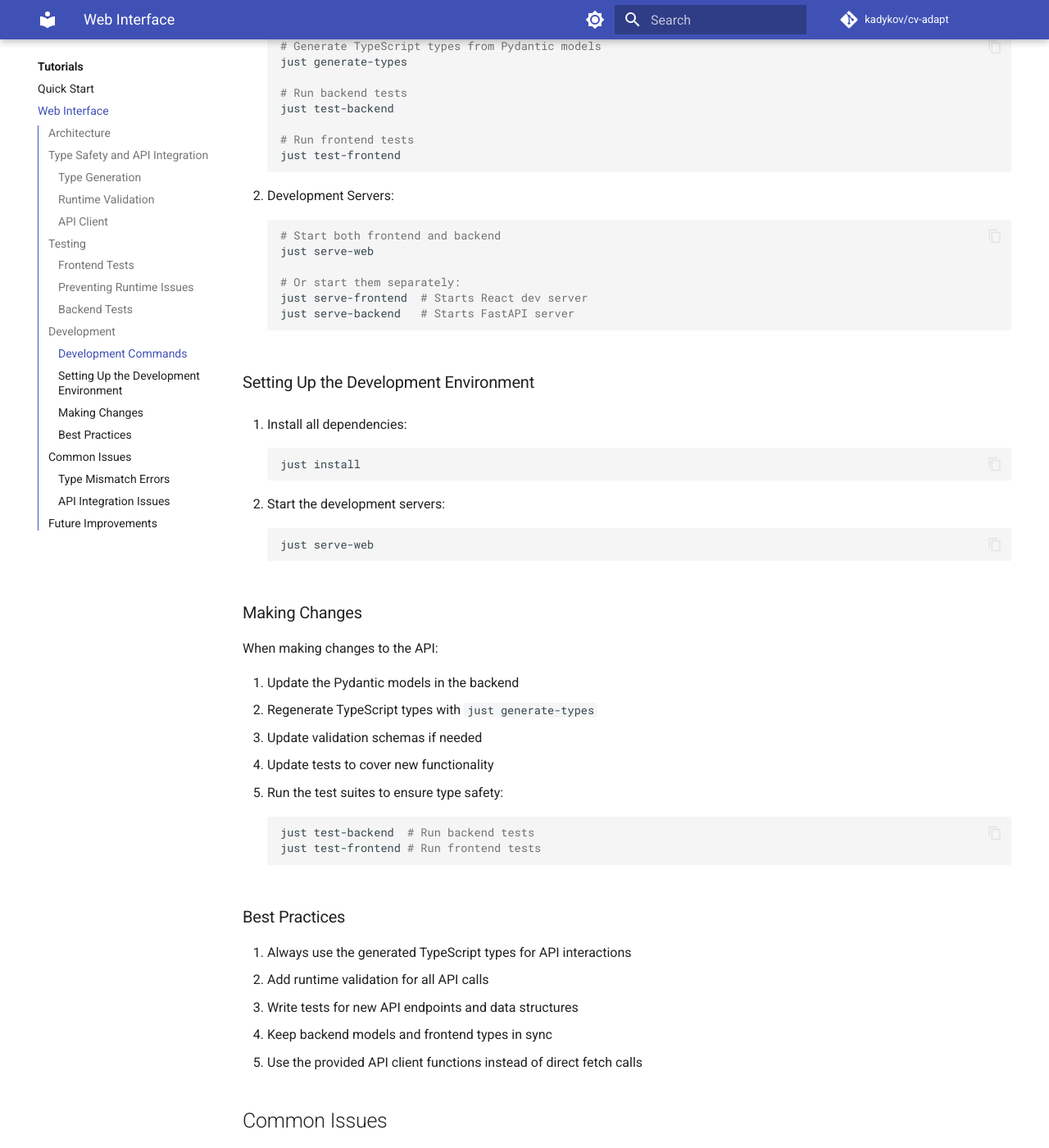
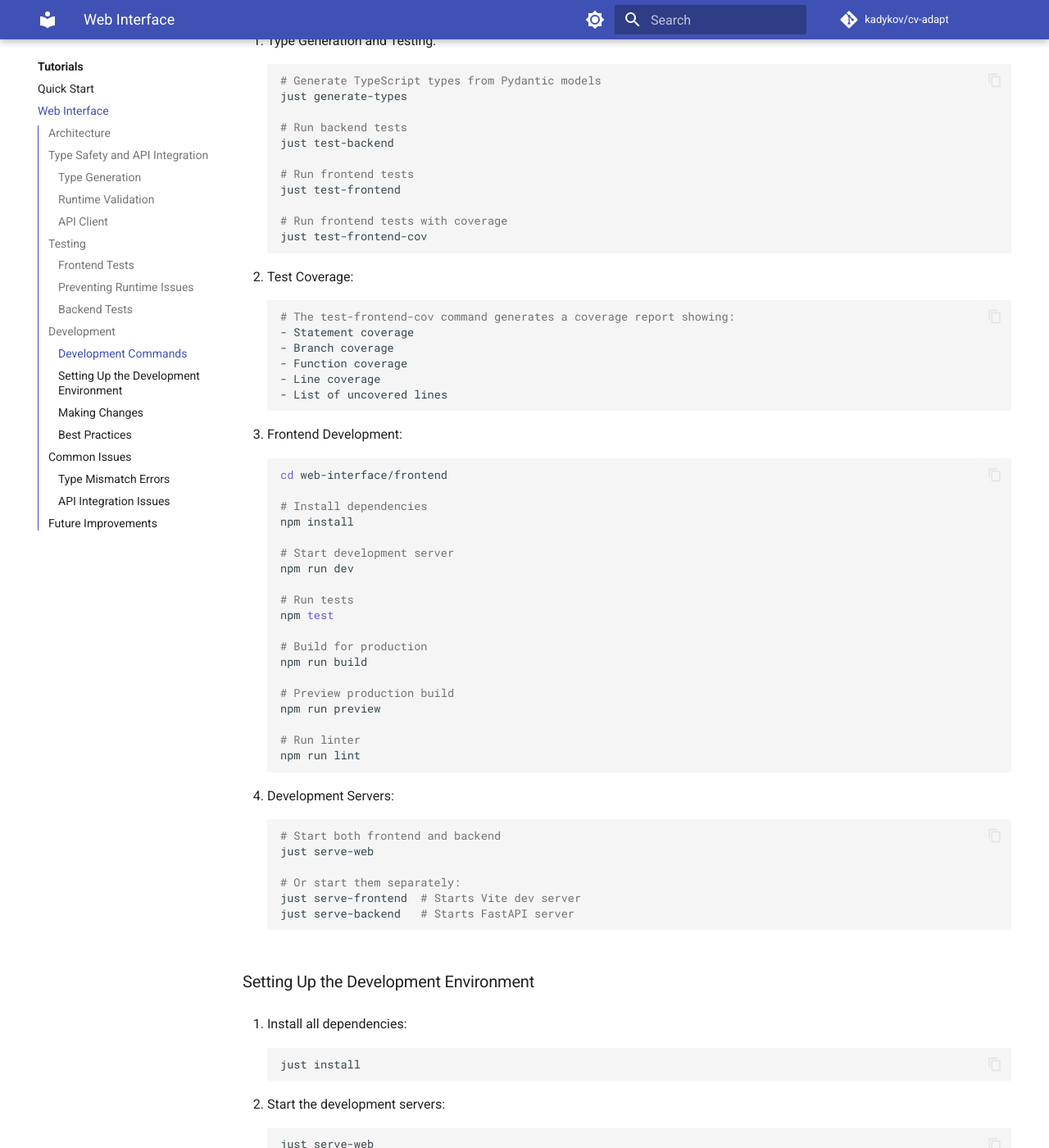
Before and after one commit to kadykov/cv-adapt, an MkDocs documentation site: the page built from docs/tutorials/web-interface.md, in a window 1280 px wide and 1400 px high, scrolled down 3516 px. Shown: the whole window at 82% size. Built offline with MkDocs 1.6.1 and Material for MkDocs 9.7.7, drawn with Linux system fonts in a browser that asks for light colours; comment, search, counter and statistics services are not loaded; some of the changed text lies outside the part shown.

Commit message:
Set up Vite for frontend development; add ESLint configuration and update testing setup

````diff
--- a/docs/tutorials/web-interface.md
+++ b/docs/tutorials/web-interface.md
@@ -6,7 +6,7 @@ This guide covers how to use and develop the web interface for the CV Adapter.
 
 The web interface consists of two parts:
 - A FastAPI backend that exposes the CV generation functionality
-- A React frontend that provides a user interface for the CV generation
+- A React frontend with Vite that provides a user interface for the CV generation
 
 ## Type Safety and API Integration
 
@@ -49,6 +49,8 @@ const competences = await generateCompetences({
 ## Testing
 
 ### Frontend Tests
+
+The frontend uses Vitest with jsdom for testing:
 
 1. Type Validation Tests:
    - Located in `web-interface/frontend/src/validation/api.validation.test.ts`
@@ -150,15 +152,51 @@ We use `just` for common development tasks. Here are the key commands:
 
    # Run frontend tests
    just test-frontend
+
+   # Run frontend tests with coverage
+   just test-frontend-cov
    ```
 
-2. Development Servers:
+2. Test Coverage:
+   ```bash
+   # The test-frontend-cov command generates a coverage report showing:
+   - Statement coverage
+   - Branch coverage
+   - Function coverage
+   - Line coverage
+   - List of uncovered lines
+   ```
+
+3. Frontend Development:
+   ```bash
+   cd web-interface/frontend
+
+   # Install dependencies
+   npm install
+
+   # Start development server
+   npm run dev
+
+   # Run tests
+   npm test
+
+   # Build for production
+   npm run build
+
+   # Preview production build
+   npm run preview
+
+   # Run linter
+   npm run lint
+   ```
+
+3. Development Servers:
    ```bash
    # Start both frontend and backend
    just serve-web
 
    # Or start them separately:
-   just serve-frontend  # Starts React dev server
+   just serve-frontend  # Starts Vite dev server
    just serve-backend   # Starts FastAPI server
    ```
 
````
Also changed, not shown: web-interface/frontend/src/components/__tests__/CVModal.test.tsx (+6 -5 lines), 6 other files.
